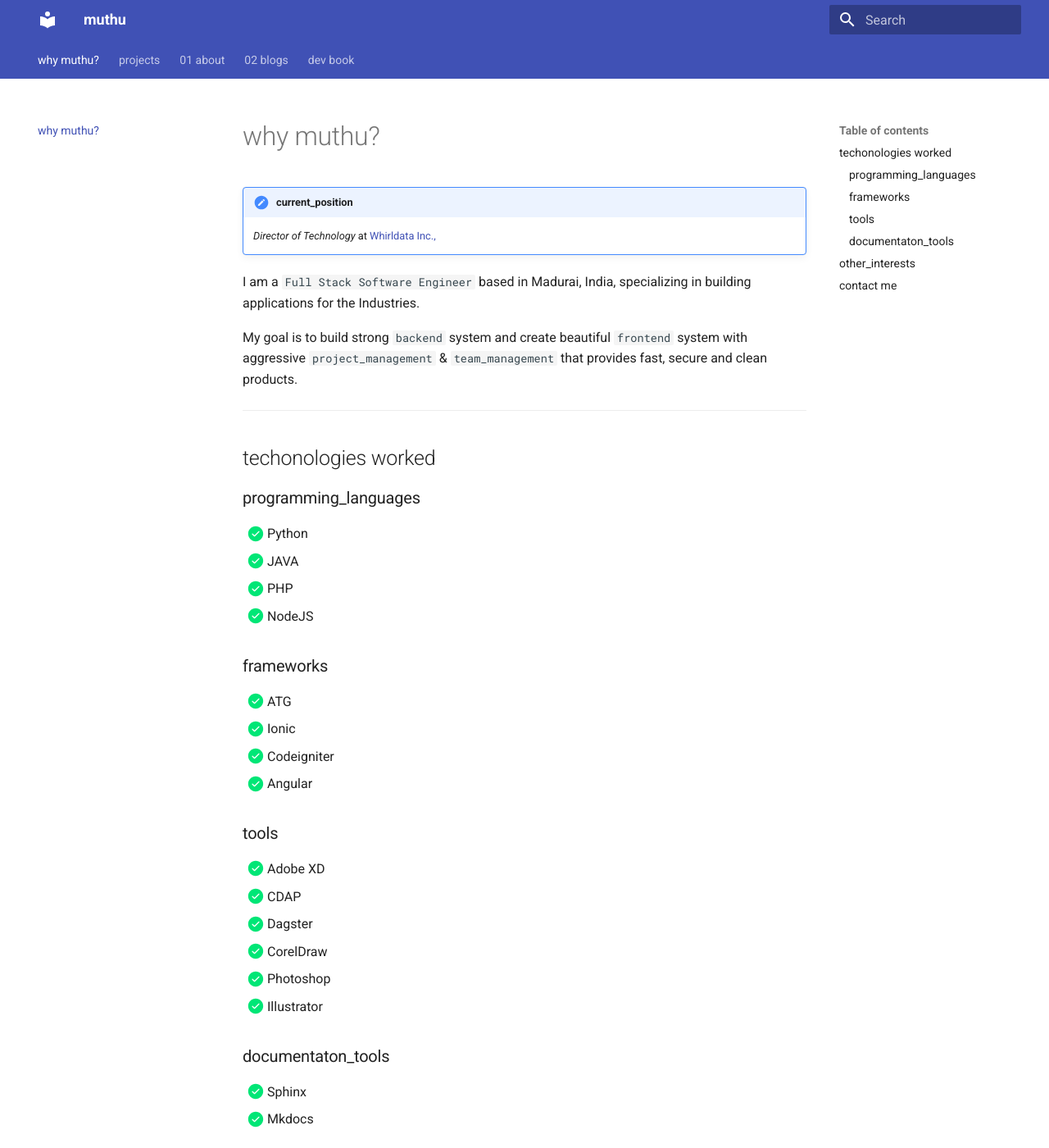
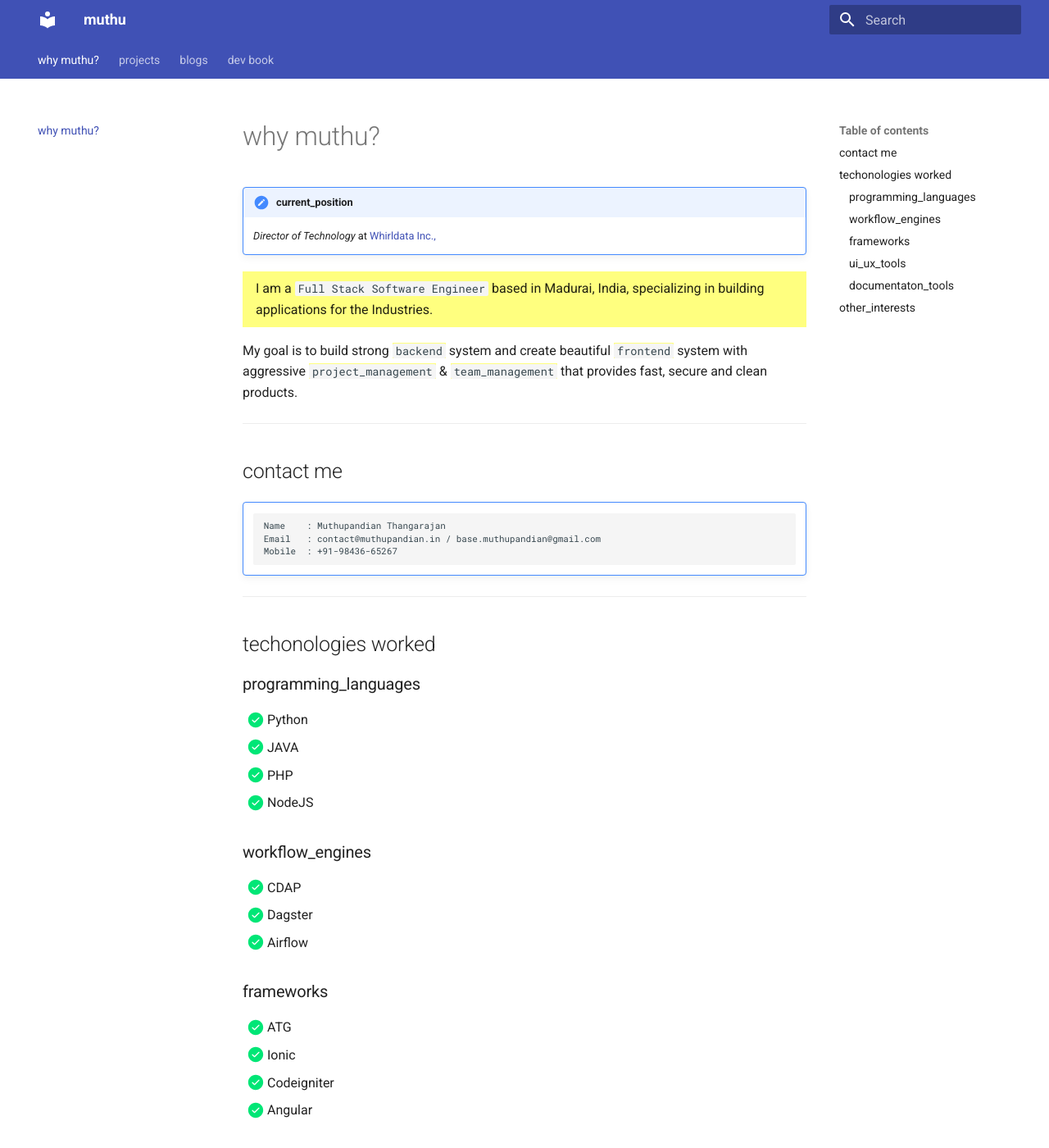
Before and after one commit to muthugit/muthugit.github.io, an MkDocs documentation site: the page built from docs/index.md, in a window 1280 px wide and 1400 px high. Shown: the whole window at 82% size. Built offline with MkDocs 1.6.1 and Material for MkDocs 9.7.7, drawn with Linux system fonts in a browser that asks for light colours; some of the changed text lies outside the part shown.

Commit message:
updated doc

````diff
--- a/docs/index.md
+++ b/docs/index.md
@@ -2,9 +2,23 @@
 !!! summary "current_position"
     *Director of Technology* at [Whirldata Inc.,](https://whirldatascience.com)
 
+{==
+
 I am a `Full Stack Software Engineer` based in Madurai, India, specializing in building applications for the Industries.
 
-My goal is to build strong `backend` system and create beautiful `frontend` system with aggressive `project_management` & `team_management` that provides fast, secure and clean products.
+==}
+
+My goal is to build strong {==`backend`==} system and create beautiful {==`frontend`==} system with aggressive {==`project_management`==} & {==`team_management`==} that provides fast, secure and clean products.
+
+---
+## contact me
+
+!!! note ""
+    ```
+    Name    : Muthupandian Thangarajan
+    Email   : contact@muthupandian.in / base.muthupandian@gmail.com
+    Mobile  : +91-98436-65267
+    ```
 
 ---
 
@@ -16,16 +30,22 @@ My goal is to build strong `backend` system and create beautiful `frontend` syst
 - [x] PHP
 - [x] NodeJS
 
+### workflow_engines
+- [x] CDAP
+- [x] Dagster
+- [x] Airflow
+
+
+
 ### frameworks
 - [x] ATG
 - [x] Ionic
 - [x] Codeigniter
 - [x] Angular
 
-### tools
+
+### ui_ux_tools
 - [x] Adobe XD
-- [x] CDAP
-- [x] Dagster
 - [x] CorelDraw
 - [x] Photoshop
 - [x] Illustrator
@@ -39,14 +59,3 @@ My goal is to build strong `backend` system and create beautiful `frontend` syst
 ## other_interests
 - [x] Print media Graphic Designing
 - [x] Training Freshers
-
----
-
-## contact me
-
-!!! note ""
-    ```
-    Name    : Muthupandian Thangarajan
-    Email   : contact@muthupandian.in / base.muthupandian@gmail.com
-    Mobile  : +91-98436-65267
-    ```
````
Also changed, not shown: docs/01_about/career.md (deleted, +0 -6 lines), docs/projects.md (+38 -0 lines), docs/_blogs/index.md (renamed from docs/02_blogs/index.md).
